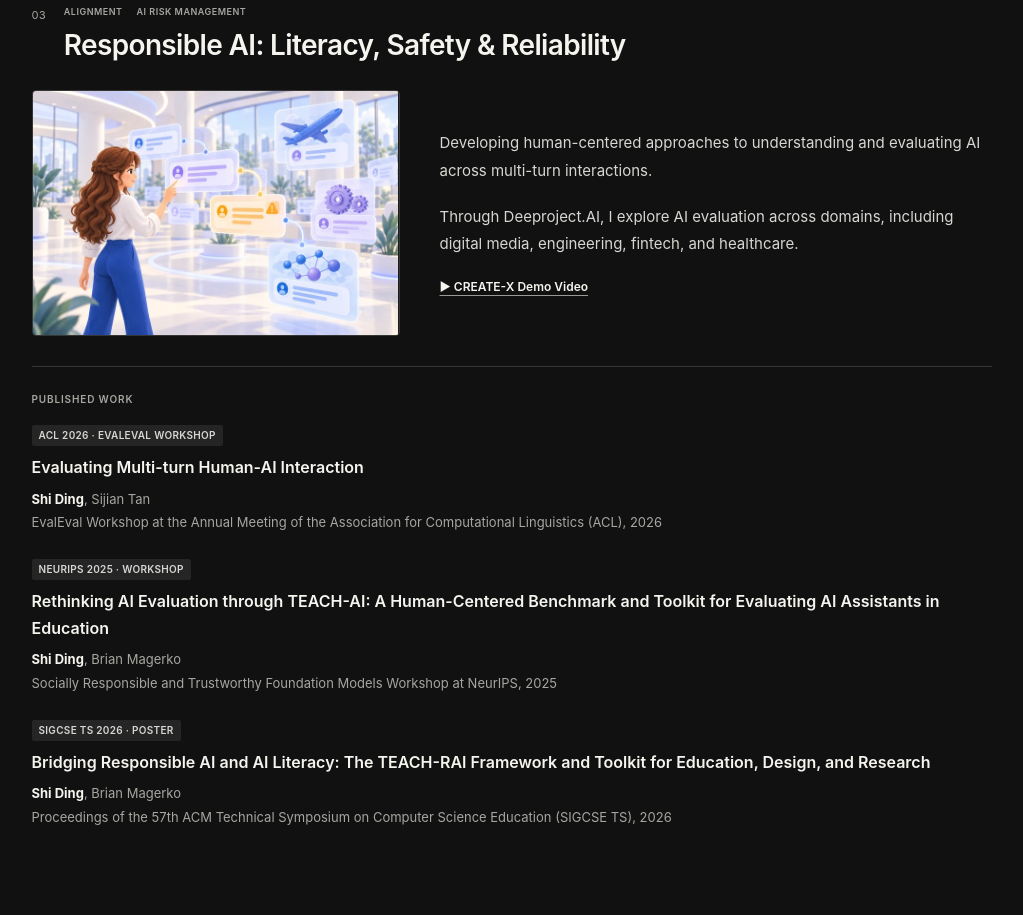
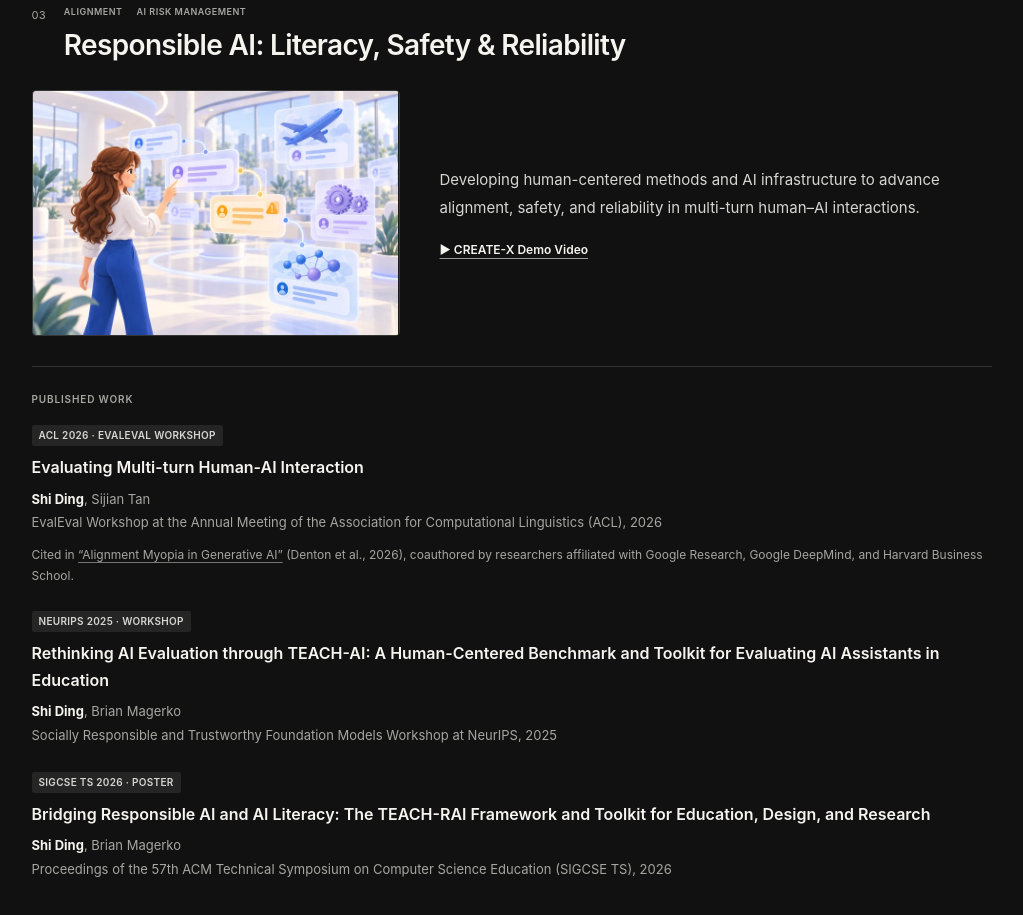
Before and after one commit to stellashiding/portfolio, a plain HTML site: page research.html in a window 1280 px wide. Shown: the part 2020-2935 px from the top of the page, without its empty margins (121-1144 px from the left). Before the commit the page ends 2895 px from the top, so only its background shows below. Drawn offline with Linux system fonts and the light colour scheme.

Commit message:
Refine responsible AI overview and add a publication citation note
Use the approved methods and AI infrastructure description without listing domains or naming Deeproject.AI. Add a small linked note beneath the ACL EvalEval paper citing Alignment Myopia in Generative AI and its authors' affiliations.

```diff
--- a/research.html
+++ b/research.html
@@ -4,7 +4,7 @@
     <meta charset="UTF-8"> <meta name="viewport" content="width=device-width, initial-scale=1.0">
     <meta name="color-scheme" content="dark">
     <title>Research | Shi Ding</title>
-    <meta name="description" content="Selected projects and publications by Shi Ding in human–AI interaction, accessible learning, and AI evaluation."> <link rel="stylesheet" href="styles.css?v=20261124-dark">
+    <meta name="description" content="Selected projects and publications by Shi Ding in human–AI interaction, accessible learning, and AI evaluation."> <link rel="stylesheet" href="styles.css?v=20261125-citation">
   </head>
   <body>
     <a class="skip-link" href="#main">Skip to content</a>
@@ -98,8 +98,7 @@
             <div class="project-overview">
               <img class="project-image" src="assets/ai-evaluation-spatial-v3.webp" alt="Concept illustration of a researcher inspecting spatial AI conversation trajectories in a futuristic research organization" width="768" height="512" loading="lazy" decoding="async">
               <div class="project-description">
-                <p>Developing human-centered approaches to understanding and evaluating AI across multi-turn interactions.</p>
-                <p>Through Deeproject.AI, I explore AI evaluation across domains, including digital media, engineering, fintech, and healthcare.</p>
+                <p>Developing human-centered methods and AI infrastructure to advance alignment, safety, and reliability in multi-turn human–AI interactions.</p>
                 <div class="project-links"><a href="https://create-x.gatech.edu/index%2ephp/node/11933" target="_blank" rel="noopener noreferrer">▶ CREATE-X Demo Video</a></div>
               </div>
             </div>
@@ -110,6 +109,7 @@
                   <div class="paper-tags"><span class="venue-tag">ACL 2026 · EvalEval Workshop</span></div>
                   <div class="paper-title"><a href="https://scholar.google.com/citations?view_op=view_citation&amp;hl=en&amp;user=aUtxc2gAAAAJ&amp;citation_for_view=aUtxc2gAAAAJ:g5m5HwL7SMYC" target="_blank" rel="noopener noreferrer"> Evaluating Multi-turn Human-AI Interaction </a></div>
                   <div class="paper-meta"><strong>Shi Ding</strong>, Sijian Tan<br> EvalEval Workshop at the Annual Meeting of the Association for Computational Linguistics (ACL), 2026</div>
+                  <p class="citation-note">Cited in <a href="https://arxiv.org/abs/2611.06830" target="_blank" rel="noopener noreferrer">“Alignment Myopia in Generative AI”</a> (Denton et al., 2026), coauthored by researchers affiliated with Google Research, Google DeepMind, and Harvard Business School.</p>
                 </li>
                 <li class="paper-card">
                   <div class="paper-tags"><span class="venue-tag">NeurIPS 2025 · Workshop</span></div>
--- a/styles.css
+++ b/styles.css
@@ -329,3 +329,13 @@ html { scrollbar-gutter: stable; }
   .cover-heading { margin-bottom: 24px; }
   .cover-alias { margin: 7px 0 12px; }
 }
+
+/* A quiet citation note beneath the publication it references. */
+.citation-note {
+  margin: 10px 0 0; color: var(--muted);
+  font-size: 12px; font-weight: 400; line-height: 1.75;
+}
+.citation-note a {
+  color: inherit; text-decoration: underline;
+  text-decoration-color: #777773; text-underline-offset: 3px;
+}
```
